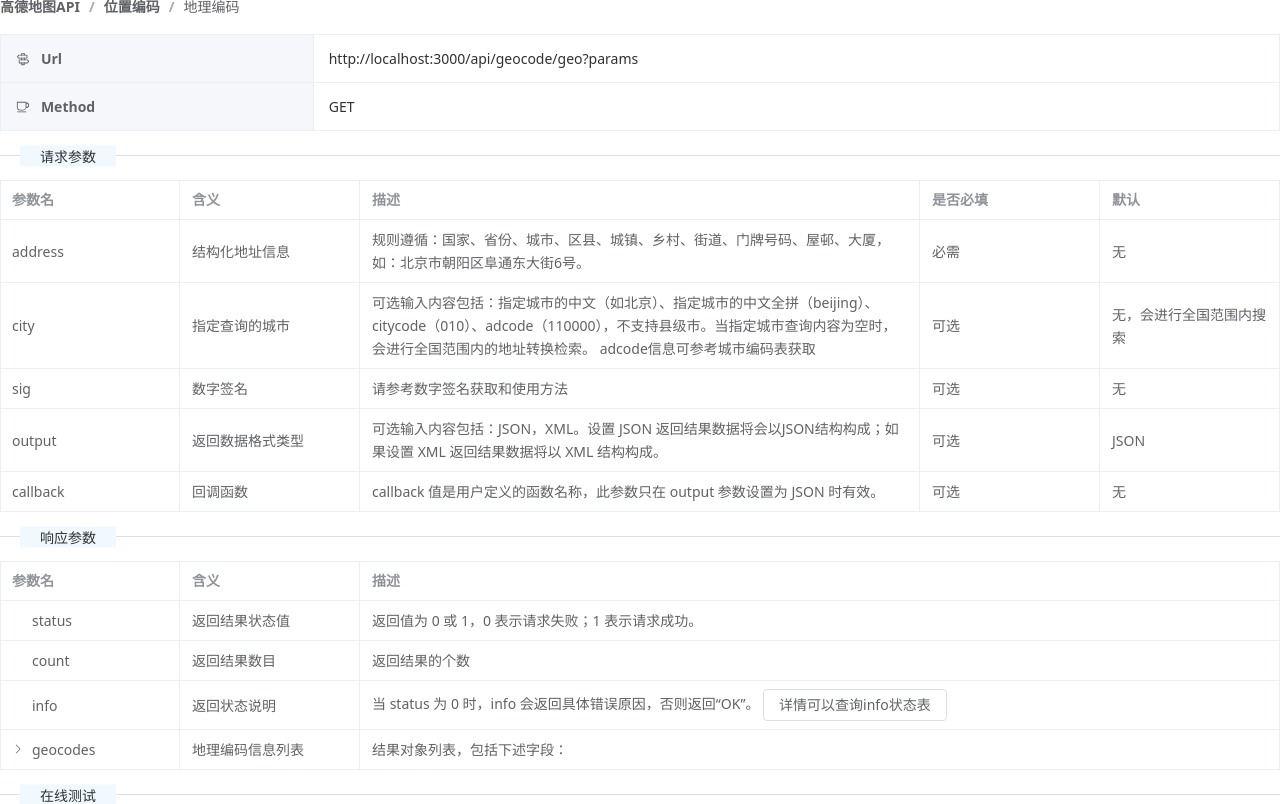
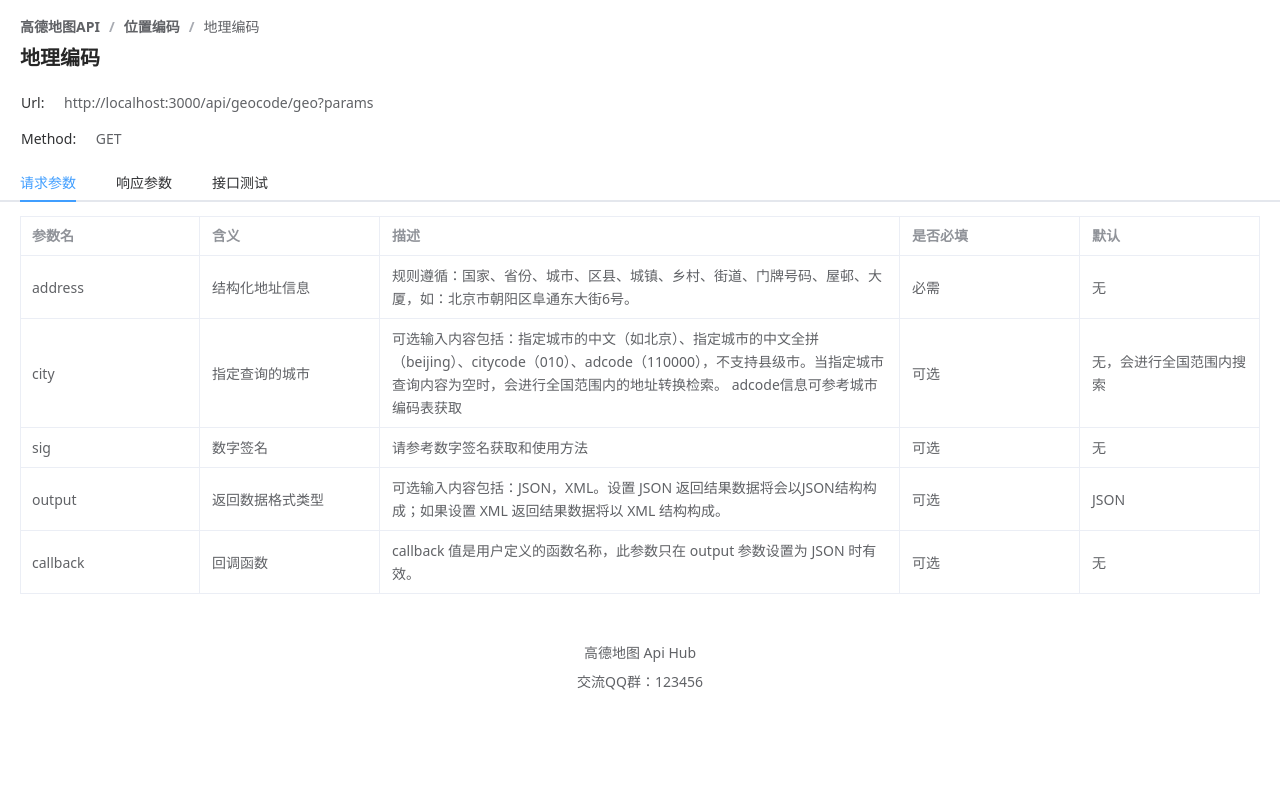
Before and after one commit to yongqi02/GaoDeDiTu, a Nuxt app: page /GeocodeRegeo in a window 1280 px wide. Shown: the top 804 px of the page. Built offline with nearby package versions, Linux system fonts and the light colour scheme; what vue3-json-viewer would draw is missing.

Commit message:
feat: add params check

```diff
--- a/pages/(components)/GeocodeGeo.vue
+++ b/pages/(components)/GeocodeGeo.vue
@@ -192,7 +192,7 @@
 								{{ scope.row.description }}
 								<div v-if="scope.row.name === 'info'">
 									详情可以
-									<el-button @click="infoDrawer = true" type="primary" size="small">查询</el-button>
+									<el-button @click="infoDrawer = true" size="small">查询</el-button>
 									info状态表
 								</div>
 							</div>
@@ -222,43 +222,6 @@
 			<el-text>交流QQ群：123456</el-text>
 		</el-space>
 	</div>
-
-<!--	<el-divider content-position="left">请求参数</el-divider>-->
-<!--	<client-only>-->
-<!--		<el-table :data="requestData" border style="width: 100%">-->
-<!--			<el-table-column prop="name" label="参数名" width="180" />-->
-<!--			<el-table-column prop="meaning" label="含义" width="180" />-->
-<!--			<el-table-column prop="description" label="描述" />-->
-<!--			<el-table-column prop="must" label="是否必填" width="180"/>-->
-<!--			<el-table-column prop="default" label="默认" width="180"/>-->
-<!--		</el-table>-->
-<!--	</client-only>-->
-<!--	<el-divider content-position="left">响应参数</el-divider>-->
-<!--	<client-only>-->
-<!--		<el-table :data="responseData" border style="width: 100%" row-key="id">-->
-<!--			<el-table-column prop="name" label="参数名" width="180" />-->
-<!--			<el-table-column prop="meaning" label="含义" width="180" />-->
-<!--			<el-table-column prop="description" label="描述">-->
-<!--				<template #default="scope">-->
-<!--					<div>-->
-<!--						{{ scope.row.description }}-->
-<!--						<el-button v-if="scope.row.name === 'info'" @click="infoDrawer = true">详情可以查询info状态表</el-button>-->
-<!--					</div>-->
-<!--				</template>-->
-<!--			</el-table-column>-->
-<!--		</el-table>-->
-<!--	</client-only>-->
-<!--	<el-divider content-position="left">在线测试</el-divider>-->
-<!--	<el-input-->
-<!--			v-model="url"-->
-<!--			class="input-with-select"-->
-<!--	>-->
-<!--		<template #append>-->
-<!--			<el-button :icon="Pointer" @click="handleClick"/>-->
-<!--		</template>-->
-<!--	</el-input>-->
-<!--	<el-empty description="暂无数据" v-if="isEmpty"/>-->
-<!--	<JsonVierer :data="data.data" v-if="!isEmpty" v-loading="isLoading"></JsonVierer>-->
 	<el-drawer v-model="infoDrawer" size="50%">
 		<template #header>
 			<h4>Info状态表</h4>
--- a/pages/(components)/GeocodeRegeo.vue
+++ b/pages/(components)/GeocodeRegeo.vue
@@ -1,7 +1,5 @@
 <script setup lang="ts">
 import {
-	Guide,
-	CoffeeCup,
 	Pointer
 } from '@element-plus/icons-vue';
 import {ref} from 'vue';
@@ -140,6 +138,7 @@
 let isLoading = ref(false);
 let data = ref({});
 const handleClick = async () => {
+	console.log('发送请求');
 	isLoading.value = true;
 	const temp = await request(url.value);
 	isLoading.value = false;
@@ -149,45 +148,29 @@
 
 let infoDrawer = ref(false);
 
+let isActive = ref('request');
+
+console.log(`isEmpty: ${isEmpty.value}`)
 </script>
 
 <template>
 	<div>
-	<el-descriptions
-			class="margin-top"
-			:column="1"
-			border
-			size="large"
-	>
+		<div style="padding: 20px 20px 0 20px; background-color:#fff;">
+			<el-descriptions :column="1">
 				<template #title>
 					<el-breadcrumb separator="/">
 						<el-breadcrumb-item>高德地图API</el-breadcrumb-item>
 						<el-breadcrumb-item>位置编码</el-breadcrumb-item>
 						<el-breadcrumb-item>地理编码</el-breadcrumb-item>
 					</el-breadcrumb>
+					<div class="title">地理编码</div>
 				</template>
-		<el-descriptions-item>
-			<template #label>
-				<div class="cell-item">
-					<el-icon><Guide /></el-icon>
-					&nbsp;&nbsp;
-					Url
+				<el-descriptions-item label="Url: ">http://localhost:3000/api/geocode/geo?params</el-descriptions-item>
+				<el-descriptions-item label="Method: ">GET</el-descriptions-item>
+			</el-descriptions>
 		</div>
-			</template>
-			http://localhost:3000/api/geocode/geo?params
-		</el-descriptions-item>
-		<el-descriptions-item>
-			<template #label>
-				<div class="cell-item">
-					<el-icon><CoffeeCup /></el-icon>
-					&nbsp;&nbsp;
-					Method
-				</div>
-			</template>
-			GET
-		</el-descriptions-item>
-	</el-descriptions>
-	<el-divider content-position="left">请求参数</el-divider>
+		<el-tabs v-model="isActive" @tab-click="handleClick">
+			<el-tab-pane label="请求参数" name="request" style="padding: 0 20px;">
 				<client-only>
 					<el-table :data="requestData" border style="width: 100%">
 						<el-table-column prop="name" label="参数名" width="180" />
@@ -197,7 +180,8 @@
 						<el-table-column prop="default" label="默认" width="180"/>
 					</el-table>
 				</client-only>
-	<el-divider content-position="left">响应参数</el-divider>
+			</el-tab-pane>
+			<el-tab-pane label="响应参数" name="response" style="padding: 0 20px;">
 				<client-only>
 					<el-table :data="responseData" border style="width: 100%" row-key="id">
 						<el-table-column prop="name" label="参数名" width="180" />
@@ -206,13 +190,18 @@
 							<template #default="scope">
 								<div>
 									{{ scope.row.description }}
-						<el-button v-if="scope.row.name === 'info'" @click="infoDrawer = true">详情可以查询info状态表</el-button>
+									<div v-if="scope.row.name === 'info'">
+										详情可以
+										<el-button @click="infoDrawer = true" size="small">查询</el-button>
+										info状态表
+									</div>
 								</div>
 							</template>
 						</el-table-column>
 					</el-table>
 				</client-only>
-	<el-divider content-position="left">在线测试</el-divider>
+			</el-tab-pane>
+			<el-tab-pane label="接口测试" name="test" style="padding: 0 20px;">
 				<el-input
 						v-model="url"
 						class="input-with-select"
@@ -223,7 +212,17 @@
 				</el-input>
 				<el-empty description="暂无数据" v-if="isEmpty"/>
 				<JsonVierer :data="data.data" v-if="!isEmpty" v-loading="isLoading"></JsonVierer>
-	<el-drawer v-model="infoDrawer">
+			</el-tab-pane>
+		</el-tabs>
+		<div style="width: 100%; display: flex; justify-content: center;" class="footer">
+			<el-space direction="vertical">
+				<el-text>
+					<el-text>高德地图 Api Hub</el-text>
+				</el-text>
+				<el-text>交流QQ群：123456</el-text>
+			</el-space>
+		</div>
+		<el-drawer v-model="infoDrawer" size="50%">
 			<template #header>
 				<h4>Info状态表</h4>
 			</template>
@@ -242,4 +241,27 @@
 :deep(.el-divider__text) {
 	background-color: #f0f9ff!important;
 }
+.title {
+	margin-right: 12px;
+	margin-bottom: 0;
+	margin-top: 8px;
+	color: rgba(0, 0, 0, 0.85);
+	font-weight: 600;
+	font-size: 20px;
+	line-height: 32px;
+	overflow: hidden;
+	white-space: nowrap;
+	text-overflow: ellipsis;
+}
+:deep(.el-tabs__nav-scroll) {
+	background-color: #fff;
+	padding: 0 20px;
+}
+.footer {
+	color: rgba(0,0,0,.85);
+	font-size: 14px;
+	margin: 48px 0 24px;
+	padding: 0 16px;
+	text-align: center;
+}
 </style>
```
Also changed, not shown: 2 other files (tests, documents, lock files or other folders). Lines whose indentation alone changed are shown as unchanged.
